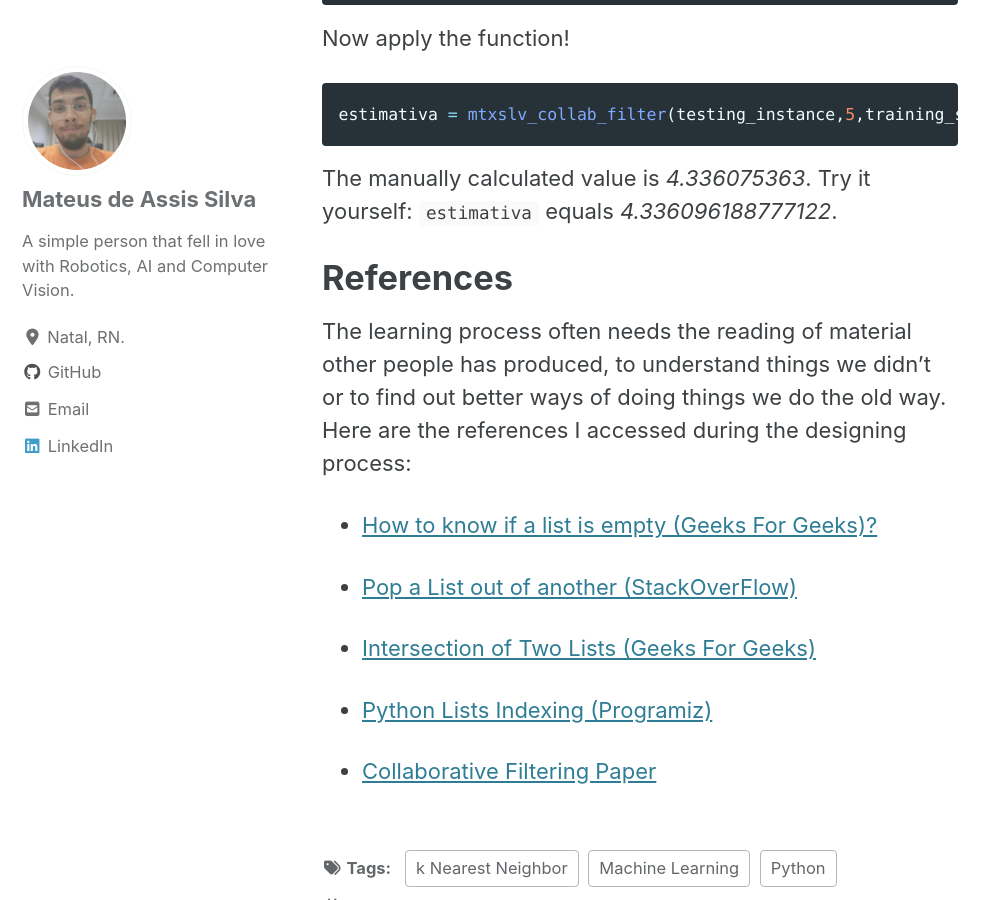
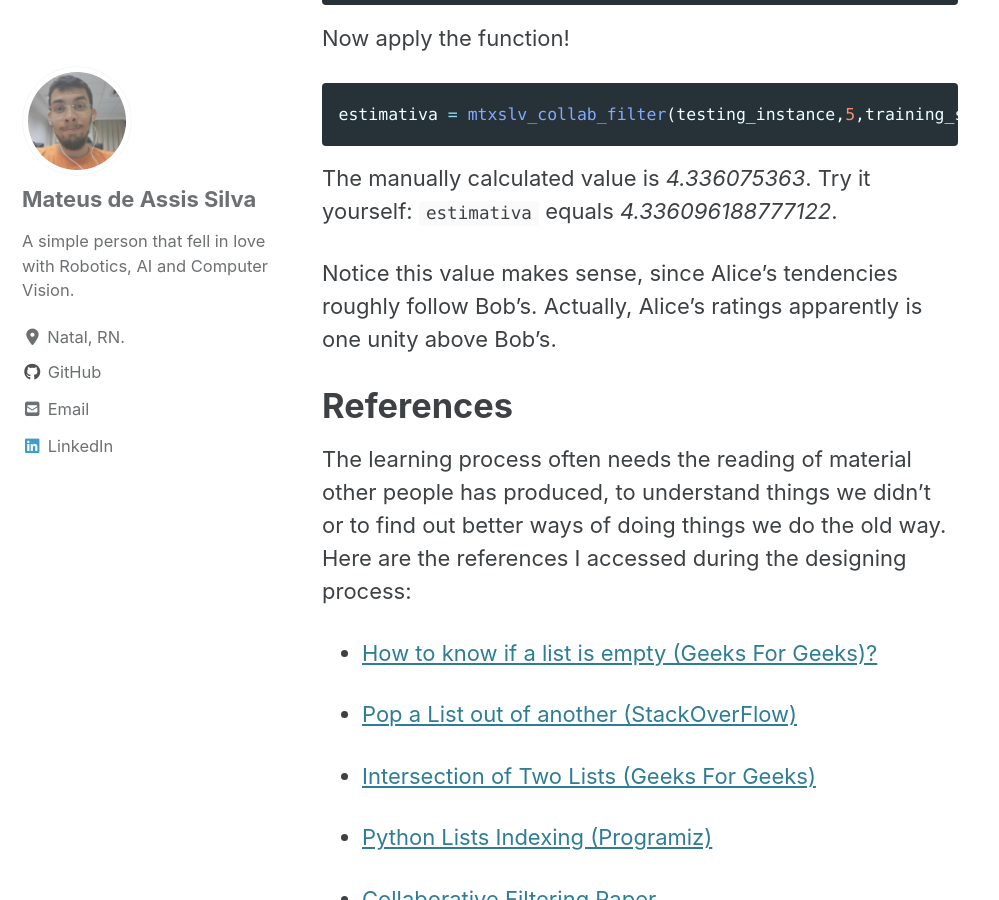
Before and after one commit to mtxslv/mtxslv.github.io, a Jekyll site: the page built from _posts/2020-06-01-collab_filter.md, in a window 1280 px wide and 900 px high, scrolled down 11236 px. Shown: the whole window, without its empty margins (0-999 px from the left). Built offline with Jekyll 4.4.1, drawn with Linux system fonts in a browser that asks for light colours; cached includes are drawn as plain includes; nearby versions of some CDN libraries; formulas are drawn with MathJax 3.

Commit message:
post finished

````diff
--- a/_posts/2020-06-01-collab_filter.md
+++ b/_posts/2020-06-01-collab_filter.md
@@ -261,6 +261,7 @@ estimativa = mtxslv_collab_filter(testing_instance,5,training_set_example)
 The manually calculated value is _4.336075363_.
 Try it yourself: ```estimativa``` equals _4.336096188777122_.
 
+Notice this value makes sense, since Alice's tendencies roughly follow Bob's. Actually, Alice's ratings apparently is one unity above Bob's.
 
 # References
 
````
